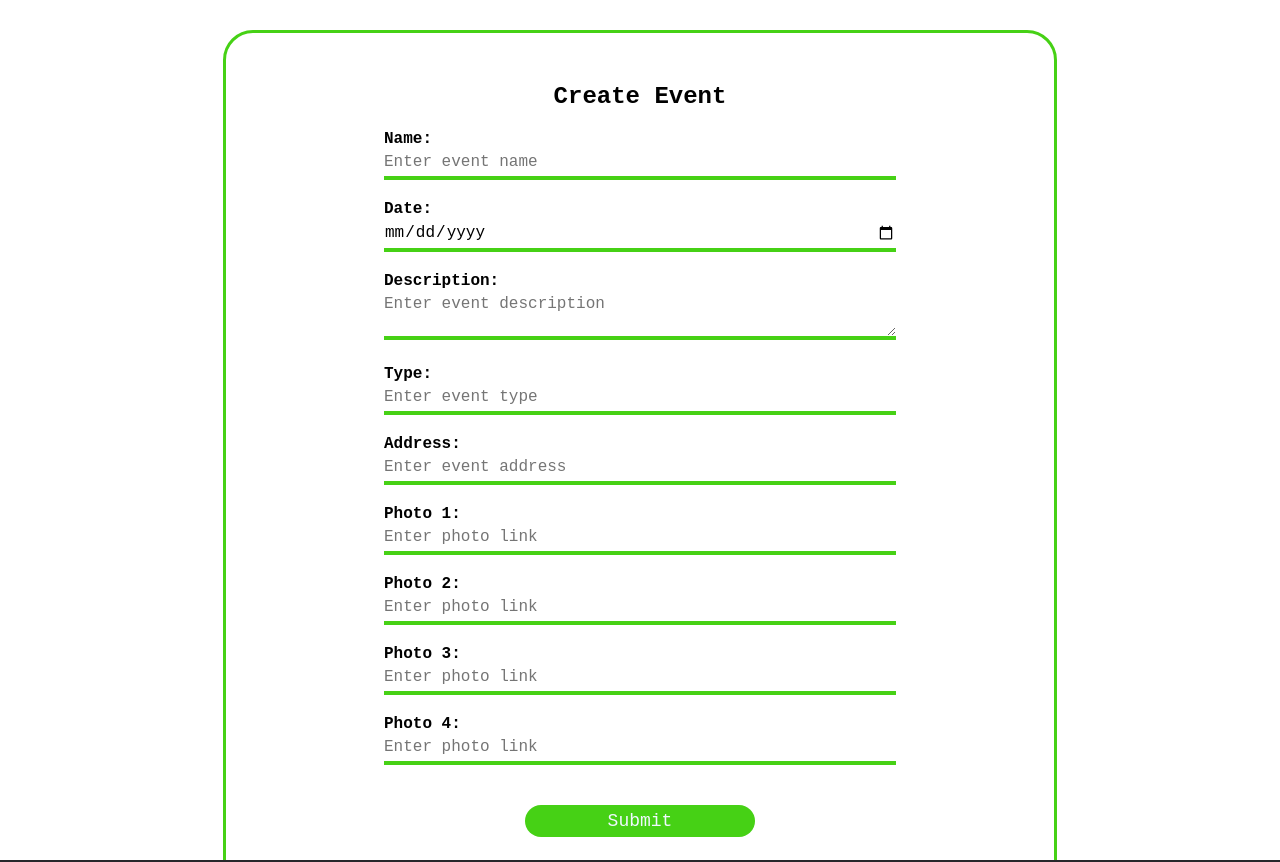
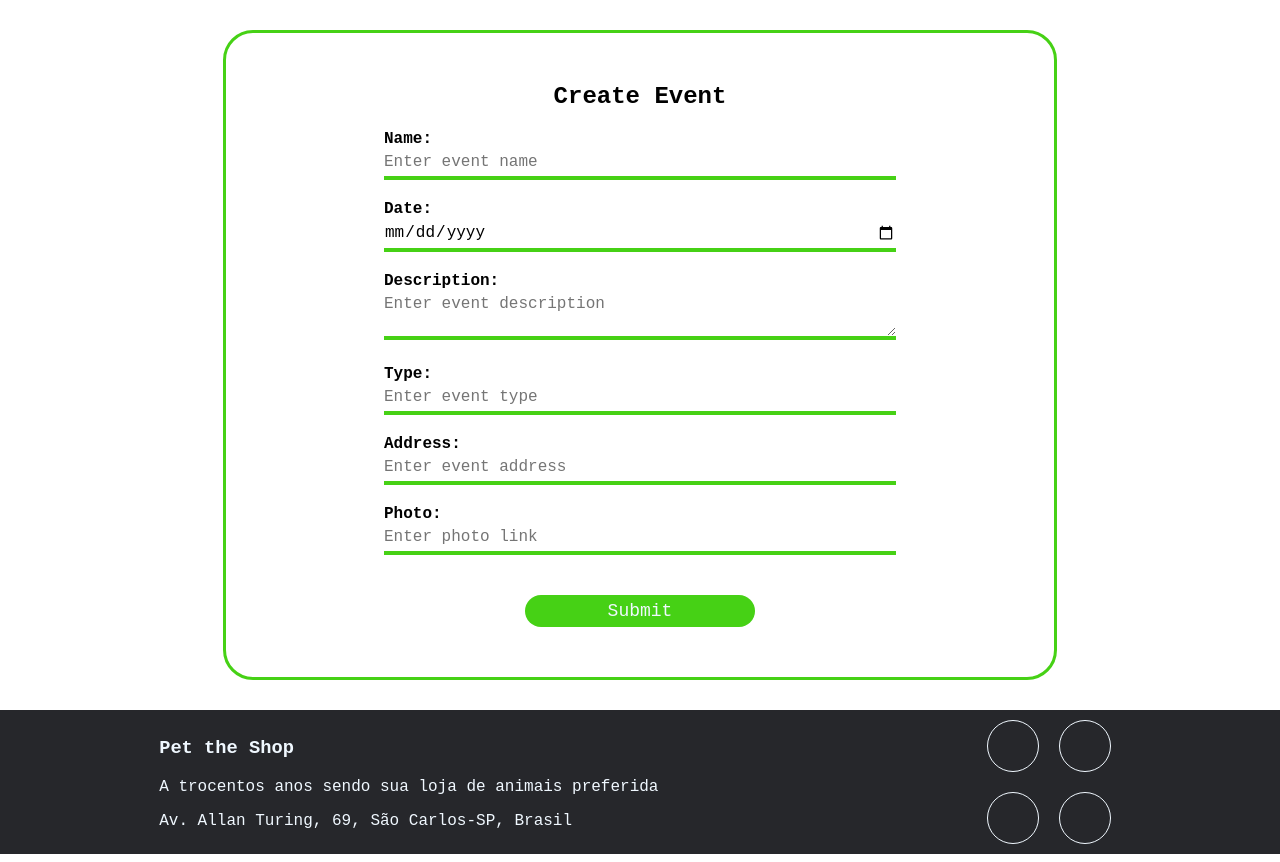
Before and after one commit to VictorRS27/WebIntroProject, a Vue app: page /CreateEvent in a window 1280 px wide. Shown: the top 862 px of the page. Built offline with nearby package versions, Linux system fonts and the light colour scheme.

Commit message:
one photo

```diff
--- a/src/views/CreateEventView.vue
+++ b/src/views/CreateEventView.vue
@@ -29,24 +29,10 @@
             </div>
 
             <div class="form-group">
-                <label for="photo1">Photo 1:</label>
-                <input type="text" id="photo1" placeholder="Enter photo link" v-model="photo1" />
+                <label for="photo">Photo:</label>
+                <input type="text" id="photo" placeholder="Enter photo link" v-model="photo" />
             </div>
 
-            <div class="form-group">
-                <label for="photo2">Photo 2:</label>
-                <input type="text" id="photo2" placeholder="Enter photo link" v-model="photo2" />
-            </div>
-
-            <div class="form-group">
-                <label for="photo3">Photo 3:</label>
-                <input type="text" id="photo3" placeholder="Enter photo link" v-model="photo3" />
-            </div>
-
-            <div class="form-group">
-                <label for="photo4">Photo 4:</label>
-                <input type="text" id="photo4" placeholder="Enter photo link" v-model="photo4" />
-            </div>
 
             <button class="submit-button" @click="createEvent">Submit</button>
         </div>
@@ -68,10 +54,7 @@ export default {
             eventDescription: '',
             eventType: '',
             eventAddress: '',
-            photo1: '',
-            photo2: '',
-            photo3: '',
-            photo4: ''
+            photo: '',
         };
     },
     methods: {
@@ -82,7 +65,7 @@ export default {
                 eventDescription: this.eventDescription,
                 eventType: this.eventType,
                 eventAddress: this.eventAddress,
-                photos: [this.photo1, this.photo2, this.photo3, this.photo4].filter(Boolean)
+                photos: [this.photo1].filter(Boolean)
             };
 
             axios.post('http://localhost:3000/events', newEvent)
@@ -94,10 +77,7 @@ export default {
                     this.eventDescription = '';
                     this.eventType = '';
                     this.eventAddress = '';
-                    this.photo1 = '';
-                    this.photo2 = '';
-                    this.photo3 = '';
-                    this.photo4 = '';
+                    this.photo = '';
                 })
                 .catch(error => {
                     console.log(error);
```
